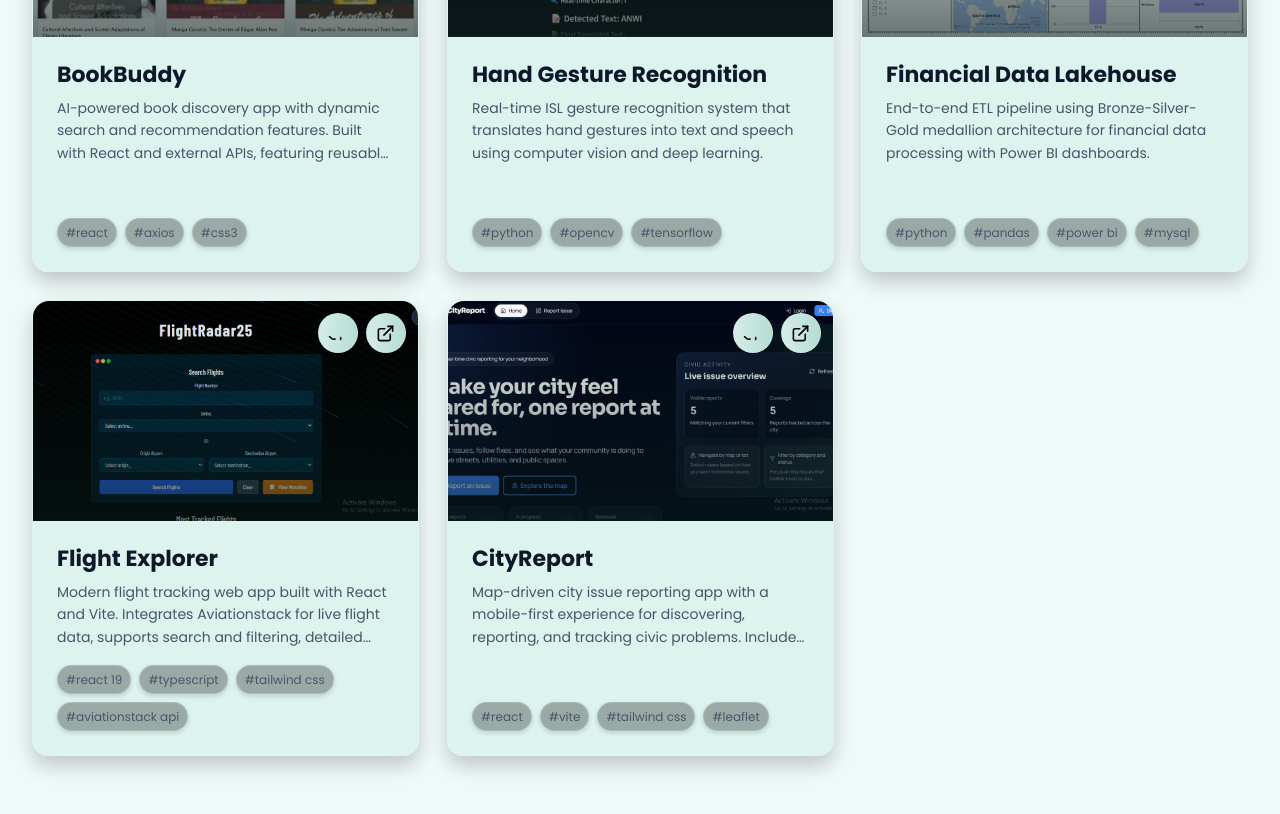
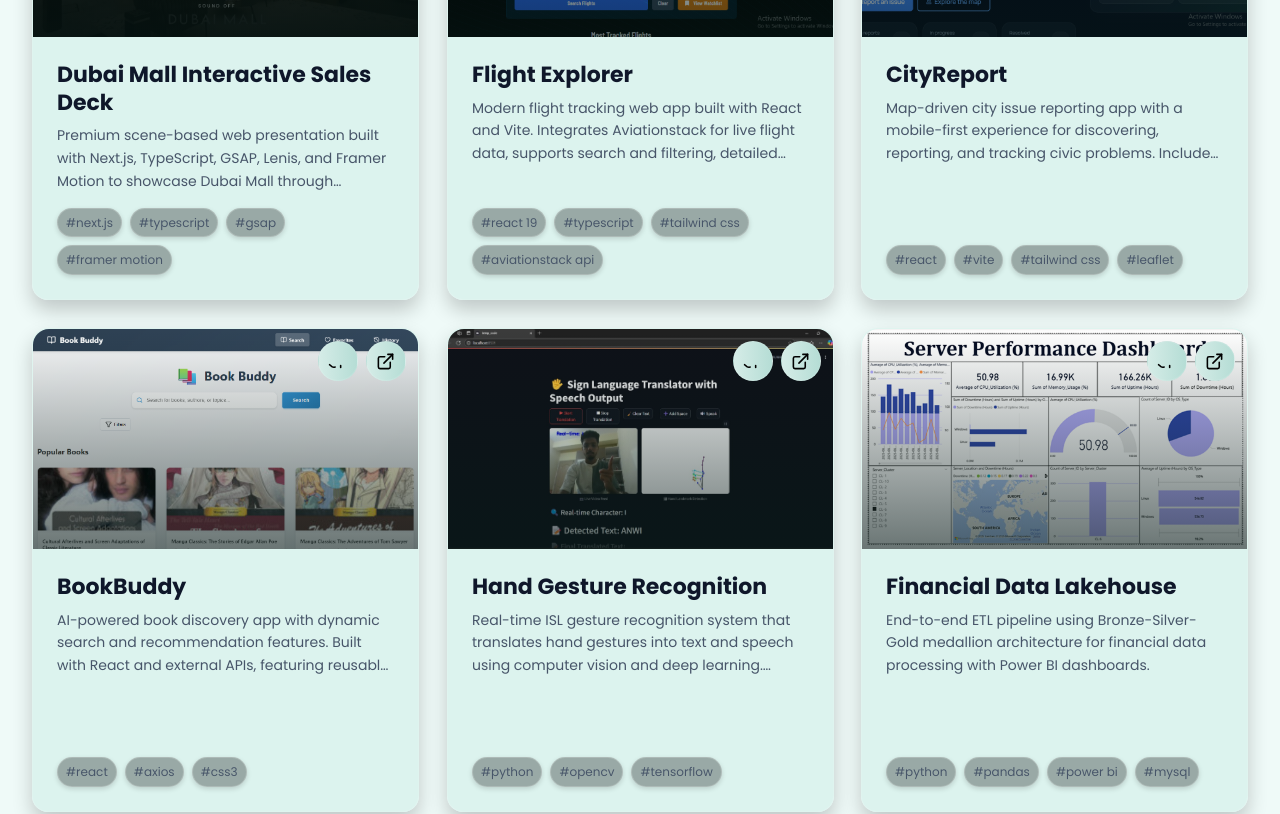
Before and after one commit to Jithuvarghese/MyPortfolio, a Next.js app: page / in a window 1280 px wide. Shown: the part 4800-5614 px from the top of the page. Built offline with nearby package versions, Linux system fonts and the light colour scheme.

Commit message:
feat: Add Dubai Mall project

```diff
--- a/src/localization/translations.ts
+++ b/src/localization/translations.ts
@@ -116,44 +116,18 @@ export interface Dictionary {
 
 const sharedProjects: ProjectItem[] = [
   {
-    name: "BookBuddy",
+    name: "Dubai Mall Interactive Sales Deck",
     description:
-      "AI-powered book discovery app with dynamic search and recommendation features. Built with React and external APIs, featuring reusable components, smart filtering, favorites management, and robust error handling.",
+      "Premium scene-based web presentation built with Next.js, TypeScript, GSAP, Lenis, and Framer Motion to showcase Dubai Mall through cinematic storytelling, interactive navigation, data visualizations, and modular inquiry flows for leasing, sponsorship, and events.",
     tags: [
-      { name: "react", color: "blue-text-gradient" },
-      { name: "axios", color: "green-text-gradient" },
-      { name: "css3", color: "pink-text-gradient" },
+      { name: "next.js", color: "blue-text-gradient" },
+      { name: "typescript", color: "green-text-gradient" },
+      { name: "gsap", color: "pink-text-gradient" },
+      { name: "framer motion", color: "orange-text-gradient" },
     ],
-    image: "/images/bookbuddy.png",
+    image: "/images/dubaimall.png",
     source_code_link: "https://github.com/Jithuvarghese",
-    live_demo_link: "https://github.com/Jithuvarghese",
-  },
-  {
-    name: "Hand Gesture Recognition",
-    description:
-      "Real-time ISL gesture recognition system that translates hand gestures into text and speech using computer vision and deep learning.",
-    tags: [
-      { name: "python", color: "blue-text-gradient" },
-      { name: "opencv", color: "green-text-gradient" },
-      { name: "tensorflow", color: "pink-text-gradient" },
-    ],
-    image: "/images/scheduler.png",
-    source_code_link: "https://github.com/Jithuvarghese",
-    live_demo_link: "https://github.com/Jithuvarghese",
-  },
-  {
-    name: "Financial Data Lakehouse",
-    description:
-      "End-to-end ETL pipeline using Bronze-Silver-Gold medallion architecture for financial data processing with Power BI dashboards.",
-    tags: [
-      { name: "python", color: "blue-text-gradient" },
-      { name: "pandas", color: "green-text-gradient" },
-      { name: "power bi", color: "pink-text-gradient" },
-      { name: "mysql", color: "orange-text-gradient" },
-    ],
-    image: "/images/annapurna.png",
-    source_code_link: "https://github.com/Jithuvarghese",
-    live_demo_link: "https://github.com/Jithuvarghese",
+    live_demo_link: "https://dubaimall-three.vercel.app/",
   },
   {
     name: "Flight Explorer",
@@ -182,6 +156,46 @@ const sharedProjects: ProjectItem[] = [
     image: "/images/city%20report.png",
     source_code_link: "https://github.com/Jithuvarghese/Cityhub",
     live_demo_link: "https://cityhub-bd0e6j0tf-jithu-vargheses-projects.vercel.app/",
+  },
+  {
+    name: "BookBuddy",
+    description:
+      "AI-powered book discovery app with dynamic search and recommendation features. Built with React and external APIs, featuring reusable components, smart filtering, favorites management, and robust error handling.",
+    tags: [
+      { name: "react", color: "blue-text-gradient" },
+      { name: "axios", color: "green-text-gradient" },
+      { name: "css3", color: "pink-text-gradient" },
+    ],
+    image: "/images/bookbuddy.png",
+    source_code_link: "https://github.com/Jithuvarghese",
+    live_demo_link: "https://github.com/Jithuvarghese",
+  },
+  {
+    name: "Hand Gesture Recognition",
+    description:
+      "Real-time ISL gesture recognition system that translates hand gestures into text and speech using computer vision and deep learning. Presented at ICETCSMA'25.",
+    tags: [
+      { name: "python", color: "blue-text-gradient" },
+      { name: "opencv", color: "green-text-gradient" },
+      { name: "tensorflow", color: "pink-text-gradient" },
+    ],
+    image: "/images/scheduler.png",
+    source_code_link: "https://github.com/Jithuvarghese",
+    live_demo_link: "https://github.com/Jithuvarghese",
+  },
+  {
+    name: "Financial Data Lakehouse",
+    description:
+      "End-to-end ETL pipeline using Bronze-Silver-Gold medallion architecture for financial data processing with Power BI dashboards.",
+    tags: [
+      { name: "python", color: "blue-text-gradient" },
+      { name: "pandas", color: "green-text-gradient" },
+      { name: "power bi", color: "pink-text-gradient" },
+      { name: "mysql", color: "orange-text-gradient" },
+    ],
+    image: "/images/annapurna.png",
+    source_code_link: "https://github.com/Jithuvarghese",
+    live_demo_link: "https://github.com/Jithuvarghese",
   },
 ];
 
```
Also changed, not shown: src/constants/index.ts (+42 -28 lines), public/images/dubaimall.png (added).
